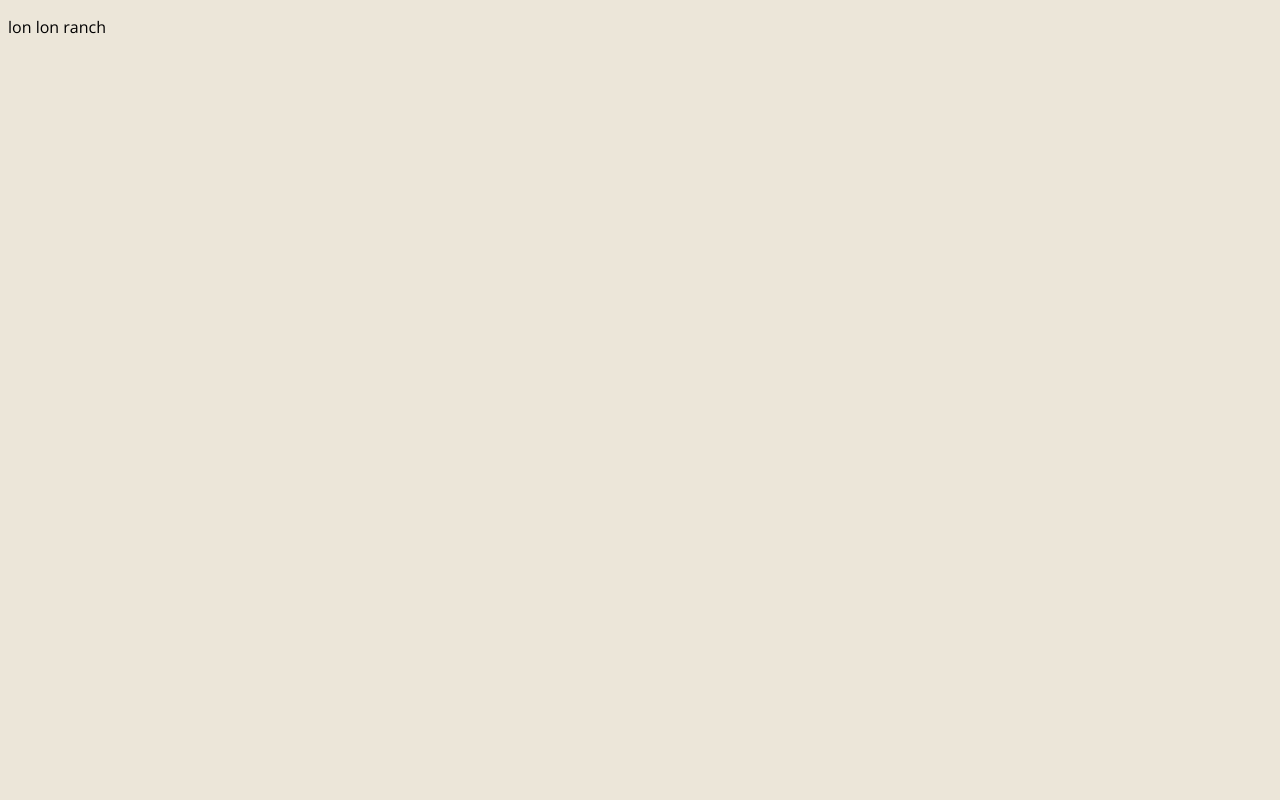
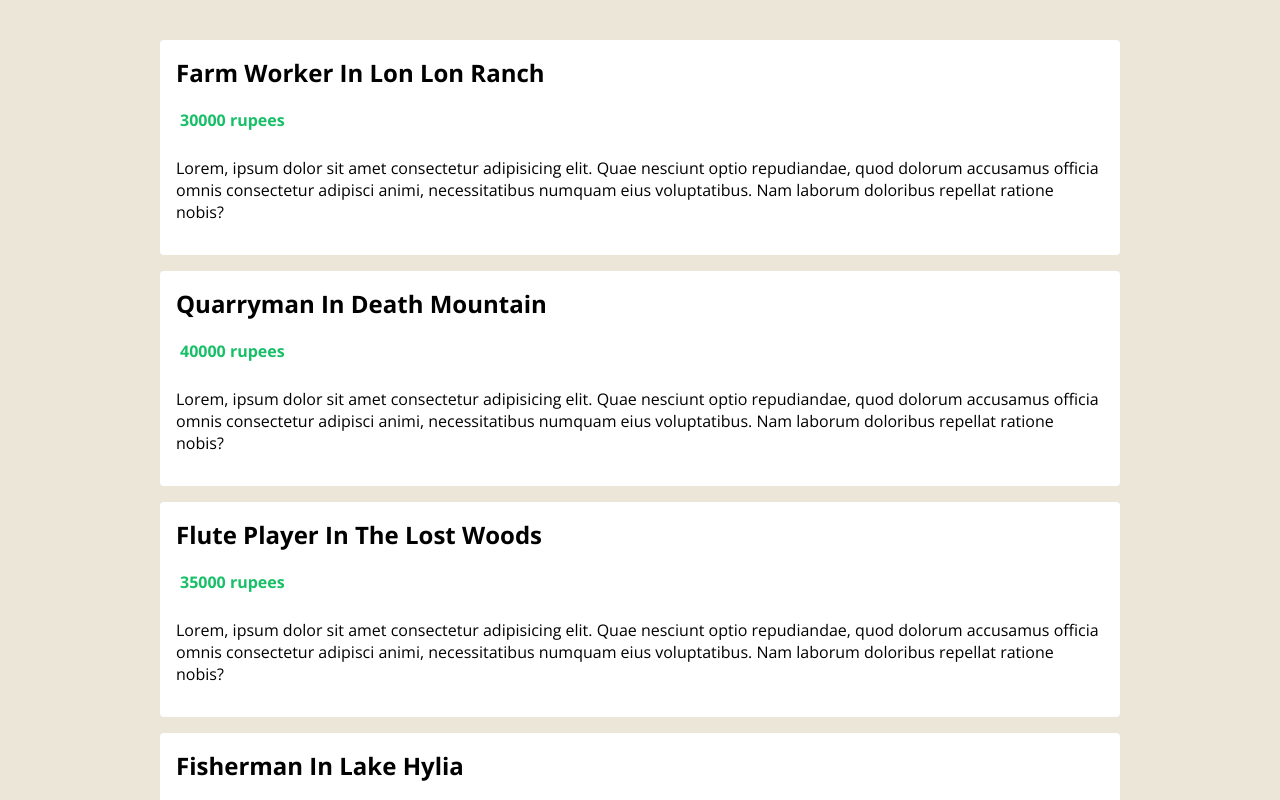
Before and after one commit to mellyynda/netNinja-hyrule-jobs, a Vue app: page / in a window 1280 px wide. Shown: the top 800 px of the page. Built offline with nearby package versions, Linux system fonts and the light colour scheme.

Commit message:
typescript props with PropType definition

```diff
--- a/src/App.vue
+++ b/src/App.vue
@@ -1,16 +1,15 @@
 <template>
-  <div class="app">
-    <p>{{ jobs[0].location }}</p>
-  </div>
+  <div><JobList :jobs="jobs" /></div>
 </template>
 
 <script lang="ts">
-import { defineComponent, reactive, ref, toRefs } from 'vue';
+import { defineComponent, ref } from 'vue';
 import Job from "./types/Job"
+import JobList from "./components/JobList.vue"
 
 export default defineComponent({
   name: 'App',
-  components: {},
+  components: { JobList },
   setup() {
     const jobs = ref<Job[]>([
       { title: 'farm worker', location: 'lon lon ranch', salary: 30000, id: '1' },
--- /dev/null
+++ b/src/components/JobList.vue
@@ -0,0 +1,63 @@
+<template>
+  <div class="job-list">
+    <ul>
+      <li v-for="job in jobs" :key="job.id">
+        <h2>{{ job.title }} in {{ job.location }}</h2>
+        <div class="salary">
+          <p>{{ job.salary }} rupees</p>
+        </div>
+        <div class="description">
+          <p>Lorem, ipsum dolor sit amet consectetur adipisicing elit. Quae nesciunt optio repudiandae, quod dolorum accusamus officia omnis consectetur adipisci animi, necessitatibus numquam eius voluptatibus. Nam laborum doloribus repellat ratione nobis?</p>
+        </div>
+      </li>
+    </ul>
+  </div>
+</template>
+
+<script lang="ts">
+import { defineComponent, PropType } from 'vue'
+import Job from '@/types/Job'
+
+export default defineComponent({
+  props: {
+    jobs: {
+      required: true,
+      type: Array as PropType<Job[]>
+    }
+  },
+  // setup() {
+  // },
+})
+</script>
+
+<style scoped>
+.job-list {
+    max-width: 960px;
+    margin: 40px auto;
+  }
+  .job-list ul {
+    padding: 0
+  }
+  .job-list li {
+    list-style-type: none;
+    background: white;
+    padding: 16px;
+    margin: 16px 0;
+    border-radius: 4px;
+  }
+  .job-list h2 {
+    margin: 0 0 10px;
+    text-transform: capitalize;
+  }
+  .salary {
+    display: flex;
+  }
+  .salary img {
+    width: 30px;
+  }
+  .salary p {
+    color: #17bf66;
+    font-weight: bold;
+    margin: 10px 4px;
+  }
+</style>
```
